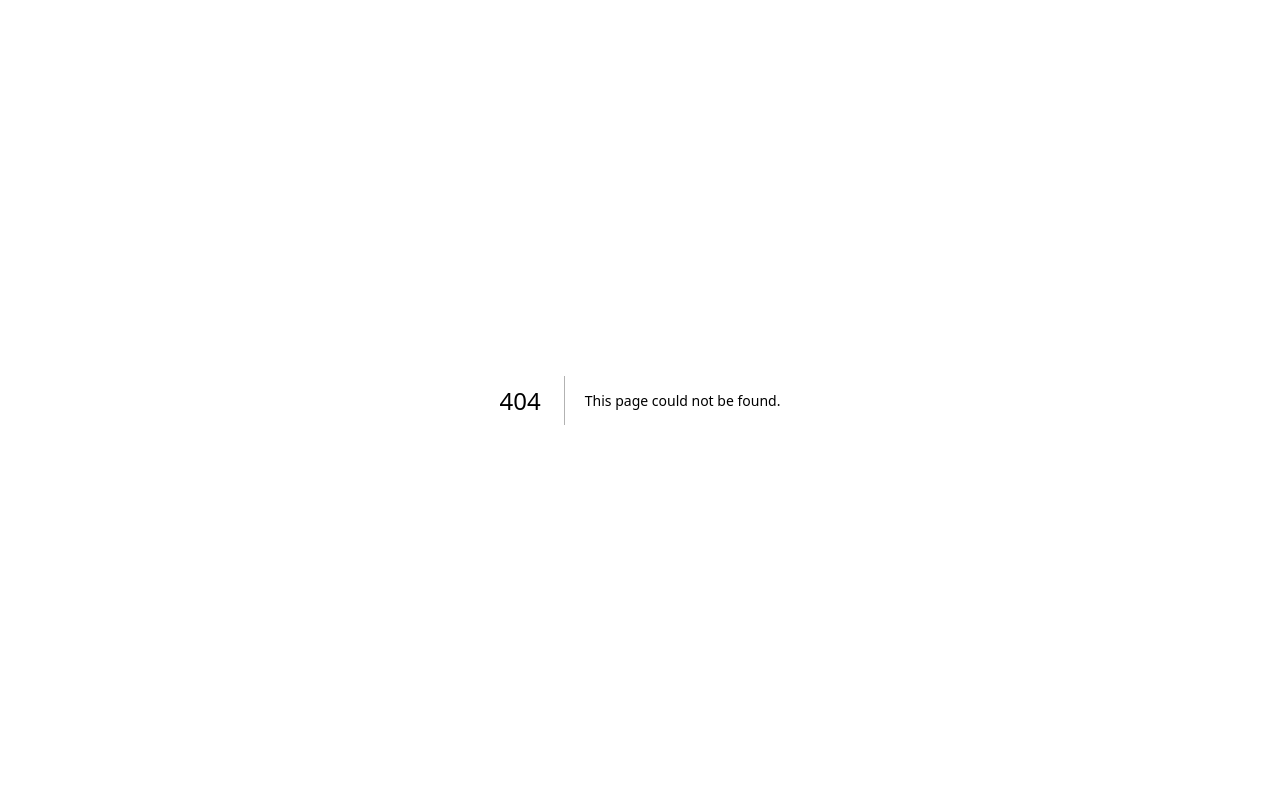
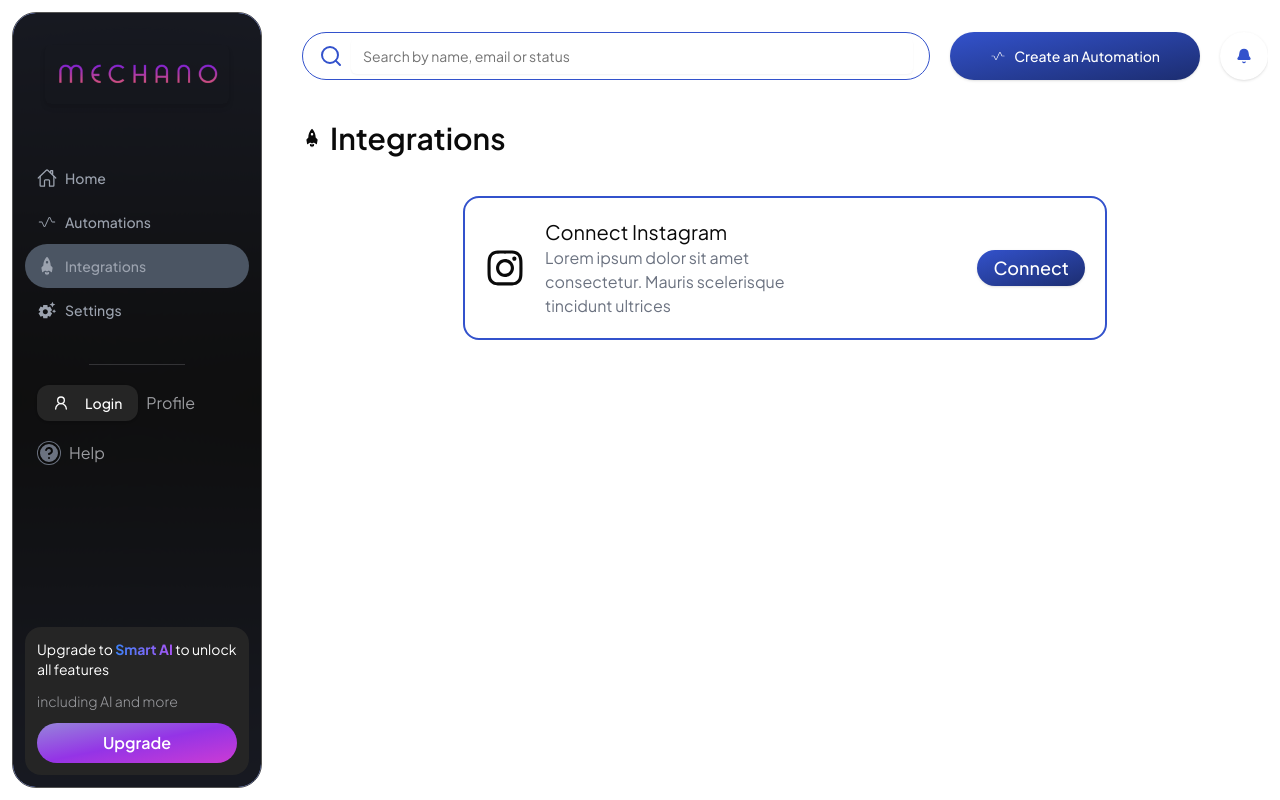
Before and after one commit to Tishathakral/Mechano-Automation-Tool, a Next.js app: page /dashboard/dashboard/integrations in a window 1280 px wide. Before the commit this address had no page. Built offline with nearby package versions, Linux system fonts and the light colour scheme; no server answers.

Commit message:
feat: integrations Ui

```diff
--- /dev/null
+++ b/src/app/(protected)/dashboard/[slug]/integrations/_components/integration-card.tsx
@@ -0,0 +1,33 @@
+import { Button } from '@/components/ui/button'
+import React from 'react'
+
+type Props = {
+    title: string
+    description: string
+    icon: React.ReactNode
+    strategy: 'INSTAGRAM' | 'CRM'
+}
+
+function IntegrationCard({description,icon,strategy,title}: Props) {
+  return (
+    <div className='border-2 border-[#3352CC] rounded-2xl gap-x-5 p-5 flex items-center justify-between'>
+       {icon}
+        <div className='flex flex-col flex-1'>
+            <h3 className='text-xl'>{title}</h3>
+            <p className='text-gray-500 text-base w-full md:10/12 xl:w-8/12 2xl:w-6/12'>{description}</p>
+            </div>
+     <Button
+    //  onClick={onInstaOAuth}
+    //  disabled={integrated?.name === strategy}
+     className='bg-gradient-to-br text-white rounded-full text-lg from-[#3352CC] font-medium to-[#1C2D70] hover:opacity-70 transition duration-100 ease-in-out'
+     >
+        {/* {integrated ? 'Connected' : 'Connect'} */}
+        Connect
+     </Button>
+
+    </div>
+
+  )
+}
+
+export default IntegrationCard
--- /dev/null
+++ b/src/app/(protected)/dashboard/[slug]/integrations/page.tsx
@@ -0,0 +1,22 @@
+import { INTEGRATION_CARDS } from "@/constants/integrations";
+import React from "react";
+import IntegrationCard from "./_components/integration-card";
+
+type Props = {};
+
+function Page({}: Props) {
+  return (
+    <div className="flex justify-center">
+      <div className="flex flex-col gap-y-5 w-full lg:w-10/12 xl:w-8/12">
+      {INTEGRATION_CARDS.map((card, key) => (
+        <IntegrationCard
+        key={key}
+        {...card}
+        />
+      ))}
+      </div>
+    </div>
+  );
+}
+
+export default Page;
--- a/src/components/global/billing/payment-card.tsx
+++ b/src/components/global/billing/payment-card.tsx
@@ -90,7 +90,7 @@ function PaymentCard({ current, label, landing }: Props) {
           </Button>
         ) : (
           <Button
-            className="rounded-full mt-5 bg-background-80 text-white hover:text-background-80"
+            className="rounded-full mt-5 bg-background-80 dark:text-white text-black hover:text-background-80"
             disabled={label === current}
           >
             {label === current
--- /dev/null
+++ b/src/constants/integrations.tsx
@@ -0,0 +1,25 @@
+import { FaInstagram } from "react-icons/fa6";
+type Props = {
+  title: string
+  icon: React.ReactNode
+  description: string
+  strategy: 'INSTAGRAM' | 'CRM'
+}
+
+export const INTEGRATION_CARDS: Props[] = [
+  {
+    title: 'Connect Instagram',
+    description:
+      'Lorem ipsum dolor sit amet consectetur. Mauris scelerisque tincidunt ultrices',
+    icon: <FaInstagram  className="h-10 w-10 bg-gradient-to-r from-[#833ab4] via-[#fd1d1d] to-[#fcb045]" />,
+    strategy: 'INSTAGRAM',
+
+  },
+//   {
+//     title: 'Connect Salesforce',
+//     description:
+//       'Lorem ipsum dolor sit amet consectetur. Mauris scelerisque tincidunt ultrices',
+//     icon: <SalesForceDuoToneBlue />,
+//     strategy: 'CRM',
+//   },
+]
```
